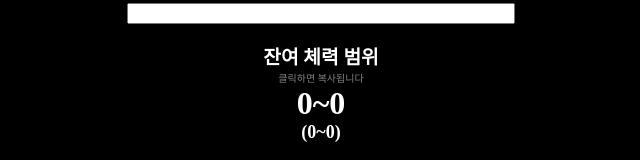
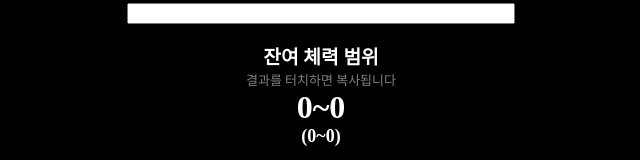
Before and after one commit to iamxeph/cookierun-kingdom-guild-raid-calculator, a React (Create React App) app: page / in a window 1280 px wide. Shown: the part 192-352 px from the top of the page, without its empty margins (319-959 px from the left). Built offline with nearby package versions, Linux system fonts and the light colour scheme.

Commit message:
Change clipboard desc text

```diff
--- a/src/App.css
+++ b/src/App.css
@@ -9,7 +9,7 @@ body {
 }
 .calc_copytoclipboard_desc {
     color: gray;
-    font-size: x-small;
+    font-size: small;
 }
 .calc_result_withtext {
     font-weight: bold;
--- a/src/App.js
+++ b/src/App.js
@@ -182,7 +182,7 @@ class App extends Component {
         <br />
         <br />
         <div className="calc_input_desc">잔여 체력 범위</div>
-        <div className="calc_copytoclipboard_desc">클릭하면 복사됩니다</div>
+        <div className="calc_copytoclipboard_desc">결과를 터치하면 복사됩니다</div>
         <HPResultWithText level= {this.state.level} percent={this.state.percent} min={this.state.min} max={this.state.max}></HPResultWithText>
         <HPResultNumOnly min={this.state.min} max={this.state.max}></HPResultNumOnly>
         <br />
```
